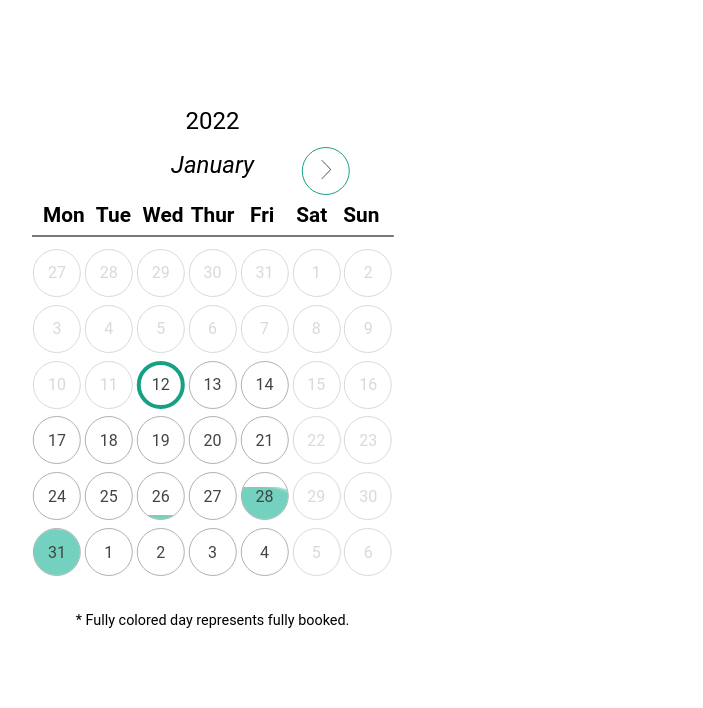
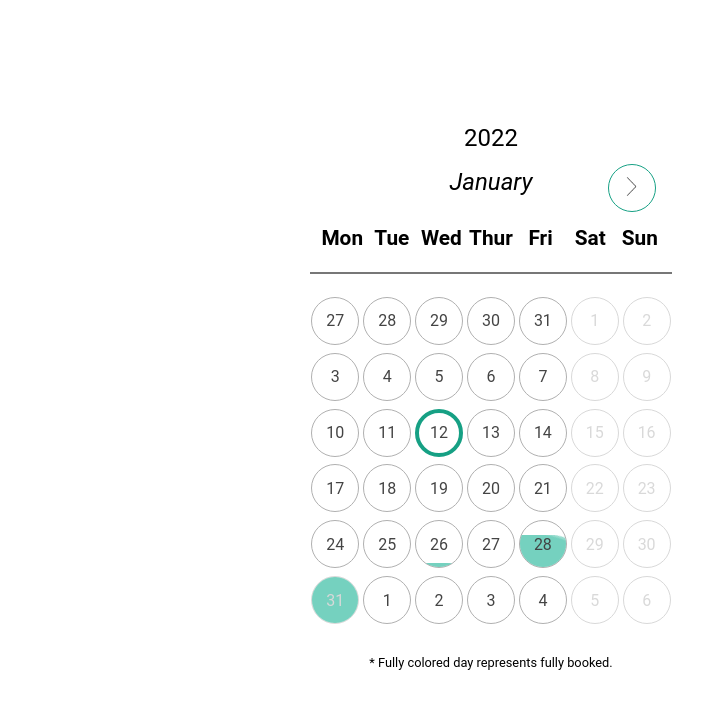
Before and after one commit to asorius/react-calendar, a React (Create React App) app: page / in a window 1280 px wide. Shown: the top 708 px of the page, without its empty margins (149-852 px from the left). Built offline with nearby package versions, Linux system fonts and the light colour scheme.

Commit message:
done ts convertion plus folder structure

```diff
--- a/src/App.css
+++ b/src/App.css
@@ -6,8 +6,6 @@
   font-family: 'Roboto', sans-serif;
 }
 .App {
-  display: grid;
-  grid-template: 1fr/2fr 5fr;
   height: 100vh;
   width: 100%;
 }
--- a/src/components/calendar/Calendar.tsx
+++ b/src/components/calendar/Calendar.tsx
@@ -40,7 +40,7 @@ function Calendar({ data }: PROPTYPES) {
             <div className='week-days-list'>
               <DaysGrid onDayClick={openerHandler} data={data}></DaysGrid>
             </div>
-            <div className='week-days-asterix'>
+            <div className='sub-text'>
               * Fully colored day represents fully booked.
             </div>
           </div>
--- a/src/components/calendar/CalendarHeader.tsx
+++ b/src/components/calendar/CalendarHeader.tsx
@@ -15,22 +15,22 @@ export default function CalendarHeader() {
     //in case of previously opened creation form, close it
     // creationHandler(false);
   };
+  const hideButton: boolean =
+    new Date(year, month - 1, 1) <=
+    new Date(`${currentDate.year}-${currentDate.month}-1`);
+  console.log({
+    hideButton,
+  });
   return (
     <div className='calendar-header'>
-      {
-        // Hides/shows previous button if currently displayed month is after actual current month. Couldn't separate into variables for some reason
-        // new Date(year, month - 1, 1) >
-        // new Date(`${currentDate.year}-${currentDate.month}-1`) && (
-        <button
-          className={`button-select left ${
-            new Date(year, month - 1, 1) >
-              new Date(`${currentDate.year}-${currentDate.month}-1`) || 'hidden'
-          }`}
-          onClick={() => actionFn('dec')}>
+      {hideButton ? (
+        <div className='button-select hidden'></div>
+      ) : (
+        <button className='button-select left' onClick={() => actionFn('dec')}>
           {arrowImage}
         </button>
-        // )
-      }
+      )}
+
       <div className='calendar-header-date'>
         <div className='display-year'>{year}</div>
         <div className='display-month'>{monthNames[month]}</div>
--- a/src/components/calendar/Day.tsx
+++ b/src/components/calendar/Day.tsx
@@ -60,14 +60,15 @@ export default function Day({
     monthQueue === 'prev' && currentDaysYear < currentYear;
   const dayHasPassed =
     day < currentDayDate && currentMonth === currentDaysMonth;
-  const unavailableDay = isFromPreviousMonthOrYear || dayHasPassed;
+  const dayIsAvailable = !isFromPreviousMonthOrYear || !dayHasPassed;
   return (
     <div
       className={`day ${monthQueue} ${isCurrentDay && 'current-day'} ${
-        (isWeekend || unavailableDay) && 'unavailable'
+        (isWeekend || !dayIsAvailable || bookingInformation?.rate === 1) &&
+        'unavailable'
       }`}
-      onClick={(e) => {
-        if (isWeekend || unavailableDay) return;
+      onClick={() => {
+        if (isWeekend || !dayIsAvailable) return;
         dispatch({
           type: ACTIONS.SELECT,
           payload: {
@@ -81,7 +82,7 @@ export default function Day({
       }}
       ref={node}>
       {day}
-      {!unavailableDay && (
+      {dayIsAvailable && bookingInformation && (
         <div
           style={{
             position: 'absolute',
@@ -89,8 +90,13 @@ export default function Day({
             left: 0,
             content: '',
             width: '150%',
-            height: `${bookingInformation && bookingInformation.rate * 100}%`,
-            zIndex: -2,
+            height: `${
+              bookingInformation &&
+              (bookingInformation.rate !== 1
+                ? bookingInformation.rate * 100
+                : 120)
+            }%`,
+            zIndex: -5,
           }}
           className='box'>
           <div className='wave -one'></div>
--- a/src/components/calendar/Form.tsx
+++ b/src/components/calendar/Form.tsx
@@ -1,8 +1,8 @@
 import { useContext, useState, useEffect } from 'react';
 import { CalendarContext } from './context';
-// import './styling/creation-form.css';
+import './styles/form-element.css';
 import { InputElement, ErrorElement } from '.';
-// import './styling/select-element.css';
+import './styles/select-element.css';
 export default function Form({
   handleAction,
   open,
@@ -61,7 +61,7 @@ export default function Form({
           </select>
         </div>
       )}
-      <form className='form' onSubmit={submitHandler}>
+      <form className='form-element' onSubmit={submitHandler}>
         <InputElement
           name='firstname'
           labelText='First Name'
--- a/src/components/calendar/context/index.tsx
+++ b/src/components/calendar/context/index.tsx
@@ -44,6 +44,7 @@ const reducerFunction = (state: typeof initialState, action: ACTIONTYPE) => {
   const { type } = action;
   switch (type) {
     case ACTIONS.INCREMENT: {
+      console.log(state);
       if (state.currentDisplayDate.month >= 12) {
         return {
           ...state,
--- a/src/components/calendar/styles/calendar-container.css
+++ b/src/components/calendar/styles/calendar-container.css
@@ -1,15 +1,18 @@
 .calendar-container {
   display: grid;
-  grid-template: 1fr /1fr 1fr;
+  grid-template: 1fr/1fr 1fr;
+  align-items: center;
   background-color: white;
   width: 100%;
   max-width: 960px;
-  height: 80%;
-  justify-items: end;
+  height: 100%;
   position: relative;
-  padding-top: 5rem;
+  margin: 0 auto;
+  overflow: hidden;
 }
+
 .form-weekday-container {
+  overflow: hidden;
   display: grid;
   place-content: center;
   width: 100%;
@@ -26,7 +29,7 @@
     transform: translateX(50%);
   }
 }
-@keyframes slider {
+@keyframes slider2 {
   0% {
     transform: translateX(50%);
   }
@@ -35,5 +38,5 @@
   }
 }
 .form-weekday-container.form-active {
-  animation: slider 0.5s forwards;
+  animation: slider2 0.5s forwards;
 }
--- a/src/components/calendar/styles/calendar-header.css
+++ b/src/components/calendar/styles/calendar-header.css
@@ -8,6 +8,7 @@
   font-size: 1.5rem;
   text-align: center;
   padding: 1rem;
+  flex-grow: 1;
 }
 .display-month {
   font-style: italic;
@@ -23,7 +24,7 @@
   background-color: transparent;
   height: 3rem;
   width: 3rem;
-  margin: 0 2rem;
+  margin: 0 1rem;
   border-radius: 5rem;
   transition: all 0.5s linear;
 }
--- a/src/components/calendar/styles/creation-form.css
+++ b/src/components/calendar/styles/form-element.css
@@ -1,15 +1,16 @@
 .creation-form-container {
-  height: 100%;
+  height: 80%;
   width: 100%;
   border-left: 1px solid black;
   transform: translateX(200%);
   display: grid;
   place-content: center;
+  padding: 0 3rem;
 }
 .creation-form-container h1 {
   margin-bottom: 2rem;
 }
-.form {
+.form-element {
   height: 100%;
   display: flex;
   flex-direction: column;
@@ -28,8 +29,8 @@
 }
 
 @keyframes slider {
-  95% {
-    transform: translateX(-150%);
+  85% {
+    transform: translateX(-5%);
   }
   100% {
     transform: translateX(0%);
@@ -40,7 +41,7 @@
     opacity: 0.2;
   }
   75% {
-    opacity: 0.6;
+    opacity: 0.3;
   }
   100% {
     opacity: 1;
--- a/src/components/calendar/styles/weekdays-container.css
+++ b/src/components/calendar/styles/weekdays-container.css
@@ -1,34 +1,14 @@
 .week-days-container {
   display: flex;
   flex-direction: column;
-  justify-content: flex-start;
+  justify-content: space-around;
   align-items: center;
   width: 100%;
   max-width: 25rem;
   margin: 0 auto;
-  /* transform: translateX(-50%); */
-  /* animation: mount 1s forwards; */
+  min-height: 30rem;
 }
-/* @keyframes mount {
-  100% {
-    transform: translateX(0);
-  }
-}
-@keyframes slider {
-  0% {
-    transform: translateX(50%);
-  }
-  50% {
-    transform: translateX(-5%);
-  }
 
-  100% {
-    transform: translateX(0);
-  }
-}
-.week-days-container.form-active {
-  animation: slider 1s forwards;
-} */
 .week-days {
   width: 100%;
   border-bottom: 2px solid #777;
@@ -39,11 +19,13 @@
   grid-template: 1fr / repeat(7, 1fr);
   place-items: center;
   grid-gap: 0.1rem;
+  height: 3.5rem;
 }
 .week-days-list {
   margin: 0 auto;
   width: 100%;
-  height: 100%;
+  /* height: 100%; */
+  height: min-content;
   display: grid;
   grid-template: repeat(4, 1fr) / repeat(7, 1fr);
   place-items: center;
```
